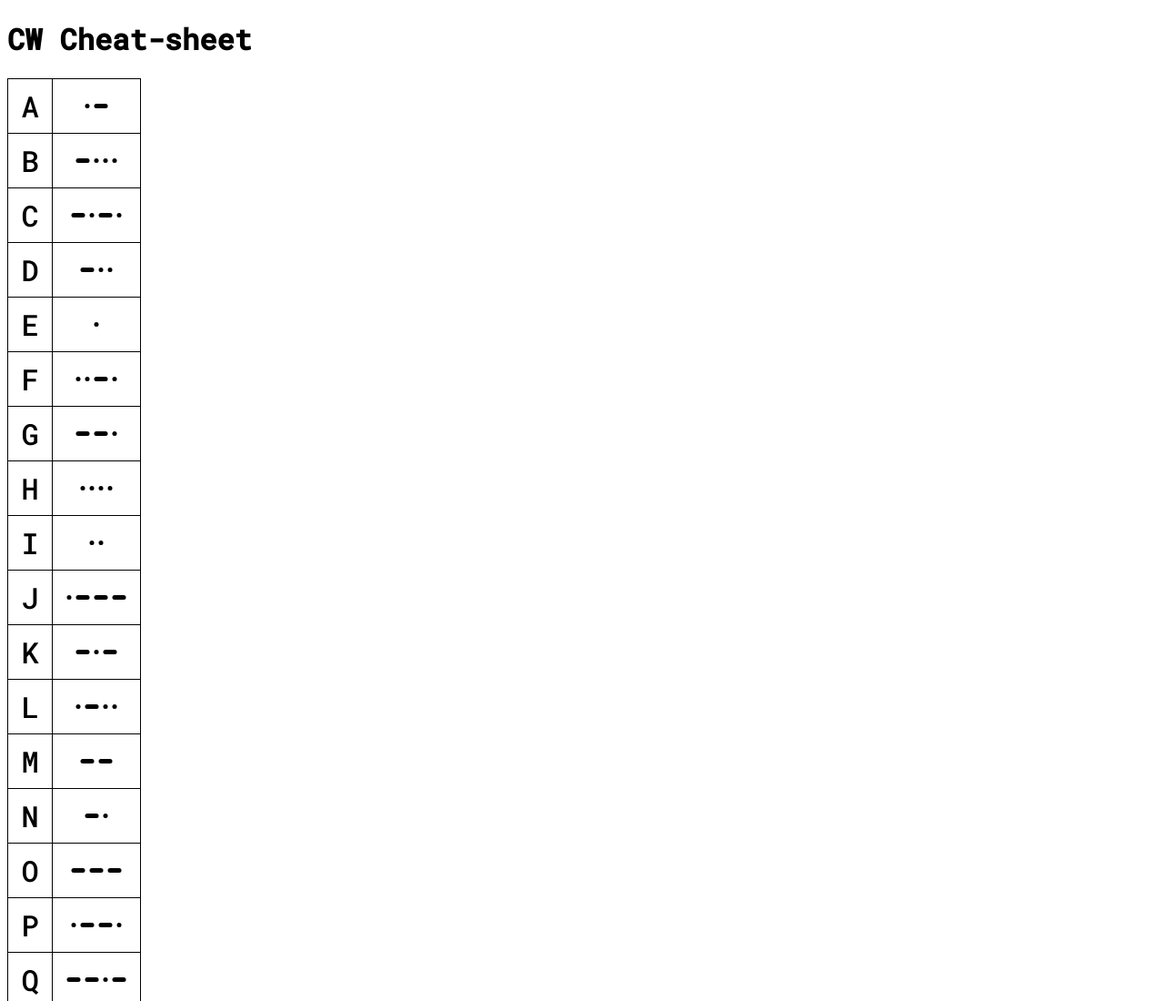
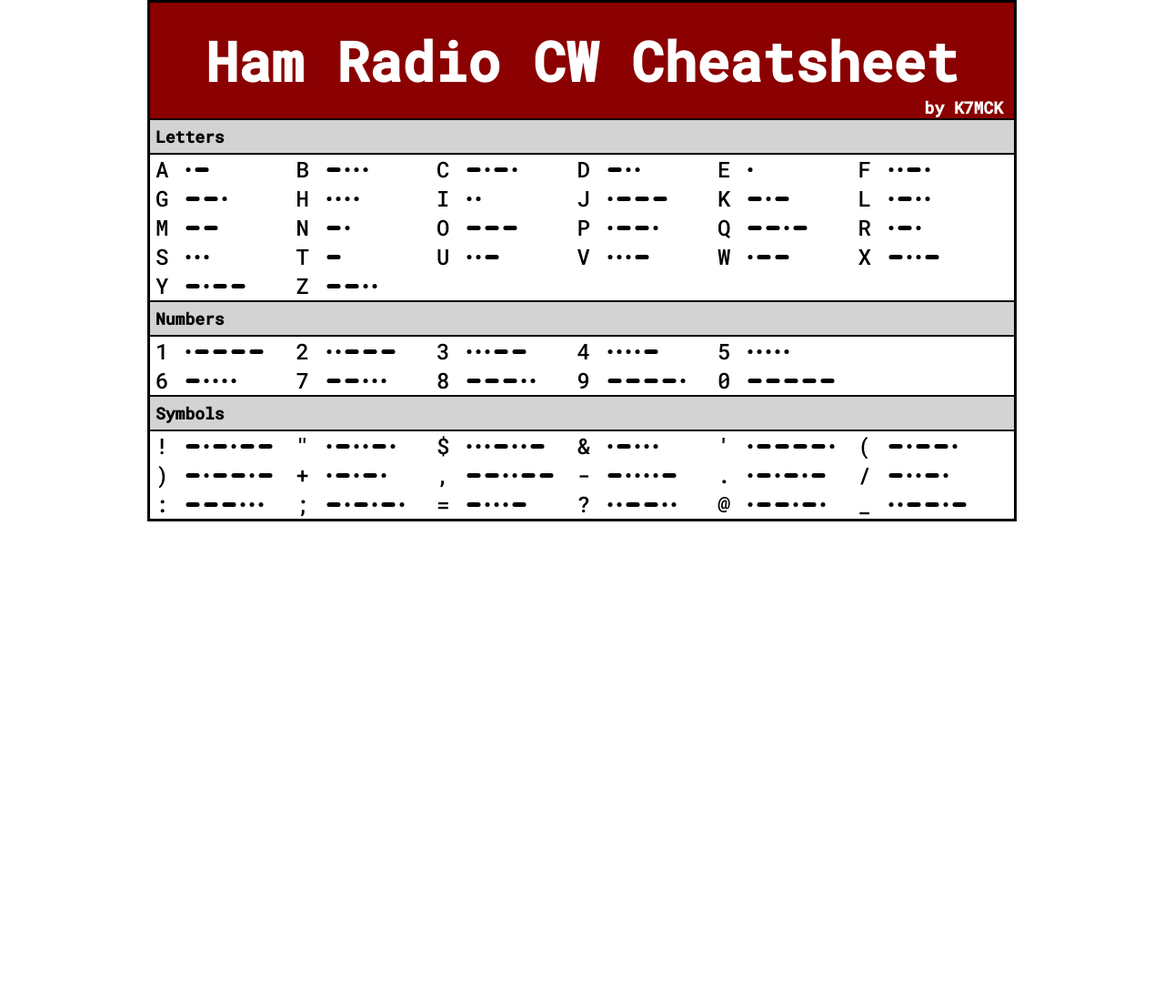
Before and after one commit to mckoss/morse-keyer, a website: page cheat-sheet.html in a window 1280 px wide. Shown: the top 1100 px of the page at 91% size. After the commit the page ends 800 px from the top, so only its background shows below. Drawn offline with Linux system fonts and the light colour scheme.

Commit message:
Add numbers and symbols to cheatsheet.

```diff
--- a/cheat-sheet.html
+++ b/cheat-sheet.html
@@ -9,14 +9,29 @@
     <title>CW Cheat-sheet</title>
 </head>
 <body>
-    <h1>CW Cheat-sheet</h1>
+    <h1>Ham Radio CW Cheatsheet<span class="by">by K7MCK</span></h1>
+    <h2>Letters</h2>
     <div id="letter-table"></div>
+
+    <h2>Numbers</h2>
+    <div id="number-table"></div>
+
+    <h2>Symbols</h2>
+    <div id="symbol-table"></div>
+
     <script type="module">
-        import { MORSE_LETTERS } from './scripts/morse.js';
+        import { MORSE_LETTERS, MORSE_DIGITS, MORSE_SYMBOLS } from './scripts/morse.js';
         import { tableFromElements } from './scripts/cheat-sheet.js';
 
         const letterTable = document.getElementById('letter-table');
         letterTable.appendChild(tableFromElements(MORSE_LETTERS));
+
+        const numberTable = document.getElementById('number-table');
+        numberTable.appendChild(tableFromElements(MORSE_DIGITS, [1,2,3,4,5]));
+        numberTable.appendChild(tableFromElements(MORSE_DIGITS, [6,7,8,9,0]));
+
+        const symbolTable = document.getElementById('symbol-table');
+        symbolTable.appendChild(tableFromElements(MORSE_SYMBOLS));
     </script>
 </body>
 </html>
--- a/scripts/cheat-sheet.js
+++ b/scripts/cheat-sheet.js
@@ -1,13 +1,16 @@
 import { morseToSvg } from './morse.js';
 export { tableFromElements };
-function tableFromElements(elements) {
-    const table = document.createElement('table');
+function tableFromElements(elements, keys) {
+    const table = document.createElement('div');
     table.className = 'morse-table';
-    const ordered = Object.keys(elements).sort();
-    for (const key of ordered) {
-        const row = table.insertRow();
-        row.insertCell().textContent = key;
-        row.insertCell().innerHTML = morseToSvg(elements[key]);
+    keys = keys || Object.keys(elements).sort();
+    for (const key of keys) {
+        const elt = document.createElement('div');
+        const sym = document.createElement('span');
+        sym.textContent = key;
+        elt.appendChild(sym);
+        elt.insertAdjacentHTML('beforeend', morseToSvg(elements[key]));
+        table.appendChild(elt);
     }
     return table;
 }
--- a/scripts/morse.js
+++ b/scripts/morse.js
@@ -1,4 +1,4 @@
-export { MORSE_LETTERS, MORSE_DIGITS, MORSE_PUNCTUATION, MORSE_PROSIGNS, MORSE_ALL, MORSE_DOT, MORSE_DASH, htmlFromMorse, textToMorse, morseToTiming, morseToSvg };
+export { MORSE_LETTERS, MORSE_DIGITS, MORSE_SYMBOLS, MORSE_PROSIGNS, MORSE_ALL, MORSE_DOT, MORSE_DASH, htmlFromMorse, textToMorse, morseToTiming, morseToSvg };
 // These are close but imperfect approximations of correctly aligned
 // and scaled dots and dashes.
 const MORSE_DOT = "&sdot;";
@@ -18,7 +18,7 @@ const MORSE_DIGITS = {
     0: '-----', 1: '.----', 2: '..---', 3: '...--', 4: '....-',
     5: '.....', 6: '-....', 7: '--...', 8: '---..', 9: '----.'
 };
-const MORSE_PUNCTUATION = {
+const MORSE_SYMBOLS = {
     '.': '.-.-.-', ',': '--..--', '?': '..--..', "'": '.----.',
     '!': '-.-.--', '/': '-..-.', '(': '-.--.', ')': '-.--.-',
     '&': '.-...', ':': '---...', ';': '-.-.-.', '=': '-...-',
@@ -36,7 +36,7 @@ const MORSE_PROSIGNS = {
     'KN': 'End of transmission - other station only reply',
     'HH': 'Sending error - retying',
 };
-const MORSE_ALL = { ...MORSE_LETTERS, ...MORSE_DIGITS, ...MORSE_PUNCTUATION };
+const MORSE_ALL = { ...MORSE_LETTERS, ...MORSE_DIGITS, ...MORSE_SYMBOLS };
 // Convert string of characters to string or morse code dots, dashes, and spaces.
 // Inter-character spacing will output as a single space.  Inter-word spacing will output as a
 // verticle bar surrounded by spaces (' | ').
--- a/src/morse.ts
+++ b/src/morse.ts
@@ -1,5 +1,5 @@
 export {
-    MorseTable, MORSE_LETTERS, MORSE_DIGITS, MORSE_PUNCTUATION, MORSE_PROSIGNS, MORSE_ALL,
+    MorseTable, MORSE_LETTERS, MORSE_DIGITS, MORSE_SYMBOLS, MORSE_PROSIGNS, MORSE_ALL,
     MORSE_DOT, MORSE_DASH, htmlFromMorse, textToMorse, morseToTiming, morseToSvg
 };
 
@@ -30,7 +30,7 @@ const MORSE_DIGITS: MorseTable = {
     5: '.....', 6: '-....', 7: '--...', 8: '---..', 9: '----.'
 };
 
-const MORSE_PUNCTUATION: MorseTable = {
+const MORSE_SYMBOLS: MorseTable = {
     '.': '.-.-.-', ',': '--..--', '?': '..--..', "'": '.----.',
     '!': '-.-.--', '/': '-..-.', '(': '-.--.', ')': '-.--.-',
     '&': '.-...', ':': '---...', ';': '-.-.-.', '=': '-...-',
@@ -50,7 +50,7 @@ const MORSE_PROSIGNS = {
     'HH': 'Sending error - retying',
 };
 
-const MORSE_ALL = { ...MORSE_LETTERS, ...MORSE_DIGITS, ...MORSE_PUNCTUATION };
+const MORSE_ALL = { ...MORSE_LETTERS, ...MORSE_DIGITS, ...MORSE_SYMBOLS };
 
 // Convert string of characters to string or morse code dots, dashes, and spaces.
 // Inter-character spacing will output as a single space.  Inter-word spacing will output as a
--- a/styles/cheat-sheet.css
+++ b/styles/cheat-sheet.css
@@ -1,17 +1,63 @@
 @import url('https://fonts.googleapis.com/css2?family=Open+Sans:ital,wght@0,300;0,400;0,500;0,700;1,300;1,400;1,500;1,700&family=Roboto+Mono:wght@500&display=swap');
 
-body {
+html {
     font-family: 'Roboto Mono';
+    font-size: 1.5rem;
+    margin: 0;
+    padding: 0;
 }
 
-table.morse-table {
-    font-size: 2rem;
-    border-collapse: collapse;
+body {
+    width: 950px;
+    margin: 0 auto;
+    border: 3px solid black;
 }
 
-table.morse-table td {
-    border: 1px solid black;
+h1 {
+    font-size: 2.5rem;
     text-align: center;
-    min-width: 2rem;
-    padding: 0.5rem;
+    background-color: darkred;
+    color: white;
+    margin: 0;
+    padding: 1rem;
+    position: relative;
 }
+
+.by {
+    display: block;
+    position: absolute;
+    right: 0.5rem;
+    bottom: 0;
+    font-size: 0.75rem;
+}
+
+h2 {
+    margin: 0;
+    padding: 0.25rem;
+    font-size: 0.75rem;
+    border-top: 2px solid black;
+    border-bottom: 2px solid black;
+    background-color: lightgray;
+}
+
+div.morse-table {
+    display: flex;
+    flex-direction: row;
+    flex-wrap: wrap;
+    justify-content: left;
+    align-items: center;
+    align-content: center;
+}
+
+div.morse-table > div {
+    display: flex;
+    justify-content: left;
+    padding: 0 0.25rem;
+    align-items: center;
+    /* outline: 1px solid black; */
+    width: 15%;
+}
+
+div.morse-table > div > span {
+    padding-right: 0.5rem;
+}
```
Also changed, not shown: src/cheat-sheet.ts (+12 -7 lines), 2 other files.
